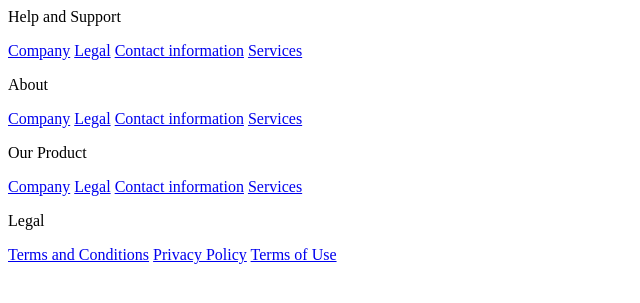
After one commit to Billalkhan00/Achievement-System, a PHP site: page /php/footer.php in a window 1280 px wide. The commit adds this page. Shown: the top 303 px of the page, without its empty margins (0-640 px from the left). Run offline with PHP 8.4, Linux system fonts and the light colour scheme.

Commit message:
header and footer
I made the header and footer and I started to make the login

```diff
--- /dev/null
+++ b/php/footer.php
@@ -0,0 +1,29 @@
+<footer>
+    <div>
+        <p>Help and Support</p>
+        <a href="#">Company</a>
+        <a href="#">Legal</a>
+        <a href="#">Contact information</a>
+        <a href="#">Services</a>
+    </div>
+    <div>
+        <p>About</p>
+        <a href="#">Company</a>
+        <a href="#">Legal</a>
+        <a href="#">Contact information</a>
+        <a href="#">Services</a>
+    </div>
+    <div>
+        <p>Our Product</p>
+        <a href="#">Company</a>
+        <a href="#">Legal</a>
+        <a href="#">Contact information</a>
+        <a href="#">Services</a>
+    </div>
+    <div>
+        <p>Legal</p>
+        <a href="#">Terms and Conditions</a>
+        <a href="#">Privacy Policy</a>
+        <a href="#">Terms of Use</a>
+    </div>
+</footer>
--- a/php/header.php
+++ b/php/header.php
@@ -1,4 +1,4 @@
-<div>
+<header>
     <h1>High Achievers</h1>
     <div>
         <a href="#">Home</a>
@@ -6,6 +6,6 @@
         <a href="#">Achievements</a>
         <a href="#">Leaderboard</a>
         <a href="#">Signup</a>
-        <a href="#">Login</a>
+        <a href="loginpage.php">Login</a>
     </div>
-</div>
+</header>
```
Also changed, not shown: index.php (+6 -2 lines), loginpage.php (added, +36 -0 lines), php/loginscript.php (added).
